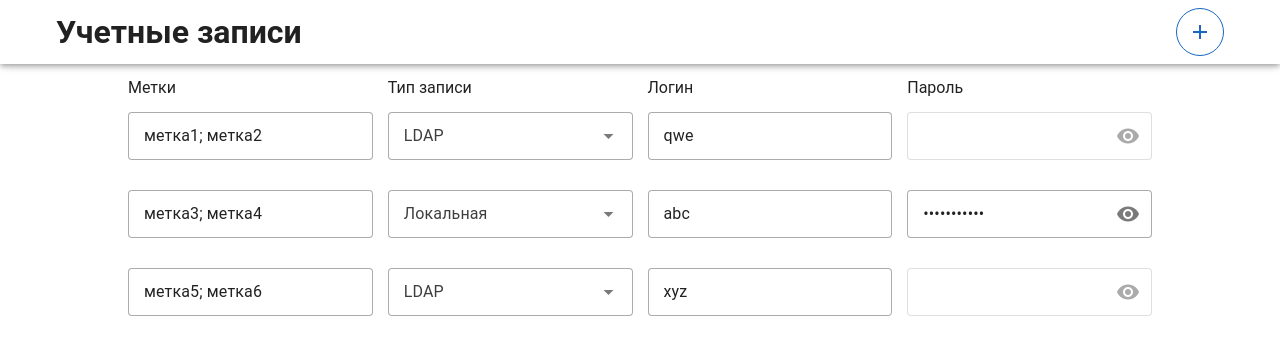
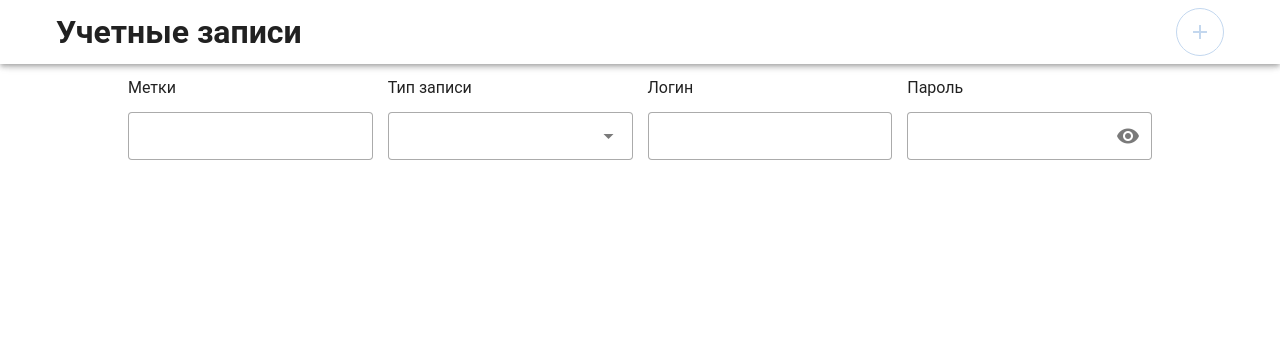
Before and after one commit to C4terp1llar/tq_intenship_2, a Vue app: page / in a window 1280 px wide. Both pictures are taken after a click on the button 1200 px from the left and 32 px from the top of the page. Shown: the top 354 px of the page. Built offline with nearby package versions, Linux system fonts and the light colour scheme.

Commit message:
доделал логику, сделал компоненту для встречи если массив аккаунтов пустой

```diff
--- a/src/App.vue
+++ b/src/App.vue
@@ -1,8 +1,13 @@
 <script setup lang="ts">
+
+import {useAccountsStore} from "@/stores/accounts";
+
+const  accountStore = useAccountsStore()
 
 import FormBody from "@/components/formBody.vue";
 import AppHeading from "@/components/appHeading.vue";
 import FormHeading from "@/components/formHeading.vue";
+import GreetScreen from "@/components/greetScreen.vue";
 </script>
 
 <template>
@@ -10,7 +15,10 @@ import FormHeading from "@/components/formHeading.vue";
     <v-app-bar>
       <app-heading/>
     </v-app-bar>
-    <v-main>
+    <v-main v-if="!accountStore.additionFlag && !accountStore.accountsList.length">
+      <greet-screen/>
+    </v-main>
+    <v-main v-else>
       <form-heading/>
       <form-body/>
     </v-main>
--- a/src/components/appHeading.vue
+++ b/src/components/appHeading.vue
@@ -1,5 +1,10 @@
 <script setup lang="ts">
+import {useAccountsStore} from "@/stores/accounts";
 
+const accountsStore = useAccountsStore();
+const handleClick = () => {
+  accountsStore.additionFlag = !accountsStore.additionFlag;
+}
 </script>
 
 <template>
@@ -7,7 +12,13 @@
     <h1>
       Учетные записи
     </h1>
-  <v-btn icon="mdi-plus" color="primary" variant="outlined" >
+    <v-btn
+        icon="mdi-plus"
+        :disabled="accountsStore.additionFlag"
+        color="primary"
+        variant="outlined"
+        @click="handleClick"
+    >
 
     </v-btn>
 
--- a/src/components/formBody.vue
+++ b/src/components/formBody.vue
@@ -1,11 +1,16 @@
 <script setup lang="ts">
+import {useAccountsStore} from "@/stores/accounts";
+
+const accountsStore = useAccountsStore();
 
 import FormItem from "@/components/formItem.vue";
+import NewFormItem from "@/components/newFormItem.vue";
 </script>
 
 <template>
   <v-form>
     <form-item/>
+    <new-form-item v-if="accountsStore.additionFlag"/>
   </v-form>
 </template>
 
--- a/src/components/formItem.vue
+++ b/src/components/formItem.vue
@@ -1,17 +1,23 @@
 <script setup lang="ts">
-import { ref} from "vue";
+import {computed, ref} from "vue";
 import {rules} from '@/utils/textValidation';
 import {useAccountsStore} from "@/stores/accounts";
-import {enterTags} from "@/utils/enterTag";
-import {enterLogins} from "@/utils/enterLogins";
 
 
 const accountsStore = useAccountsStore();
 
 const isPasswordVisible = ref<boolean[]>(accountsStore.accountsList.map(() => false)); // массив видимости паролей
 
-const tagsValue = ref<string[]>(enterTags(accountsStore.accountsList)); //использую хелпер, который из массива всех акков делает массив из тегов
-const loginsValue = ref<string[]>(enterLogins(accountsStore.accountsList)); //использую хелпер, который из массива всех акков делает массив из логинов
+const tagsValue = computed(() => {
+  let tagsArr: string[] = [];
+
+  for (const account of accountsStore.accountsList) {
+    const tagTexts = account.tags.map((tag) => tag.text).join("; ");
+    tagsArr.push(tagTexts);
+  }
+
+  return tagsArr;
+})
 
 const handleChangeTags = ( i: number, e: any) => {
   let newTagsInput: string = e.target.value; // берем значенеи из инпута
@@ -38,13 +44,20 @@ const handleChangeType = (i: number) => {
   return
 }
 
-
 const handleChangeLogin = (i: number, e: any) => {
   const newLoginInput: string = e.target.value; // берем значенеи из инпута
 
   if (!newLoginInput.length) return; // если длина нового логина ! то ретернимся и оставляем старый
 
   accountsStore.handleChangeLogin(i, newLoginInput);// если длина ок - вызываем ф-ию из стора и меняем логин у записи
+}
+
+const handleChangePassword = (i: number, e: any) => {
+  const newPassInput: string = e.target.value; // берем значенеи из инпута
+
+  if (!newPassInput.length) return; // если длина нового пароля ! то ретернимся и оставляем старый
+
+  accountsStore.handleChangePassword(i, newPassInput);// если длина ок - вызываем ф-ию из стора и меняем пароль у записи
 }
 </script>
 
@@ -57,7 +70,7 @@ const handleChangeLogin = (i: number, e: any) => {
         density="comfortable"
         variant="outlined"
         maxlength="50"
-        @focusout="(e: Event) => handleChangeTags(i, e)"
+        @blur="(e: Event) => handleChangeTags(i, e)"
     ></v-text-field>
 
     <v-select
@@ -70,12 +83,12 @@ const handleChangeLogin = (i: number, e: any) => {
     ></v-select>
 
     <v-text-field
-        v-model="loginsValue[i]"
+        v-model="account.login"
         class="align-center"
         density="comfortable"
         variant="outlined"
         maxlength="100"
-        :rules="[rules.required(loginsValue[i])]"
+        :rules="[rules.required(account.login)]"
         @focusout="(e: Event) => handleChangeLogin(i, e)"
     ></v-text-field>
 
@@ -90,6 +103,7 @@ const handleChangeLogin = (i: number, e: any) => {
         :append-inner-icon="isPasswordVisible[i] ? 'mdi-eye-off' : 'mdi-eye'"
         :type="isPasswordVisible[i] ? 'text' : 'password'"
         @click:append-inner="isPasswordVisible[i] = !isPasswordVisible[i]"
+        @focusout="(e: Event) => handleChangePassword(i, e)"
     ></v-text-field>
   </div>
 </template>
--- /dev/null
+++ b/src/components/greetScreen.vue
@@ -0,0 +1,15 @@
+<script setup lang="ts">
+
+</script>
+
+<template>
+  <div class="d-flex justify-center align-center pa-13">
+    <h3>добавьте запись, нажав на иконку </h3>
+    <v-icon color="primary">mdi-plus</v-icon>
+    <h3>выше</h3>
+  </div>
+</template>
+
+<style scoped>
+
+</style>
--- a/src/components/newFormItem.vue
+++ b/src/components/newFormItem.vue
@@ -1,6 +1,9 @@
 <script setup lang="ts">
 import {rules} from "@/utils/textValidation";
 import {ref} from "vue";
+import {useAccountsStore} from "@/stores/accounts";
+
+const accountsStore = useAccountsStore();
 
 const isPasswordVisible = ref<boolean>(false);
 
@@ -8,17 +11,58 @@ const tags = ref<string>('');
 const type = ref<string>('');
 const login = ref<string>('');
 const password = ref<string>('');
+
+const newTags = ref<{text: string}[]>([]);
+
+const handleSubmitTag = () => {
+  newTags.value = tags.value.replace(/;\s*$/, '').split(';').map(tag => ({ text: tag.trim() }))
+}
+
+const handleSubmit = () => {
+  console.log('Submitting form:', { tags: tags.value, type: type.value, login: login.value, password: password.value });
+
+  if (type.value === 'LDAP' && login.value.length >= 1){
+    console.log('пуш лдап')
+    accountsStore.addNewAccount({
+      tags: newTags.value,
+      type: type.value,
+      login: login.value,
+      password: null,
+    })
+    clearFields();
+    accountsStore.additionFlag = !accountsStore.additionFlag;
+  } else if (type.value === 'Локальная' && login.value.length >= 1 && password.value.length >= 1) {
+    console.log('пуш локал')
+    accountsStore.addNewAccount({
+      tags: newTags.value,
+      type: type.value,
+      login: login.value,
+      password: password.value,
+    })
+    clearFields();
+    accountsStore.additionFlag = !accountsStore.additionFlag;
+  } else {
+    return
+  }
+}
+
+const clearFields = () => {
+  tags.value = '';
+  type.value = '';
+  login.value = '';
+  password.value = '';
+}
 </script>
 
 <template>
   <div class="grid-container pb-2">
-
     <v-text-field
         v-model="tags"
         class="align-center"
         density="comfortable"
         variant="outlined"
         maxlength="50"
+        @focusout="handleSubmitTag"
     ></v-text-field>
 
     <v-select
@@ -27,6 +71,7 @@ const password = ref<string>('');
         class="align-center"
         density="comfortable"
         variant="outlined"
+        @focusout="handleSubmit"
     ></v-select>
 
     <v-text-field
@@ -36,6 +81,7 @@ const password = ref<string>('');
         variant="outlined"
         maxlength="100"
         :rules="[rules.required(login)]"
+        @focusout="handleSubmit"
     ></v-text-field>
 
     <v-text-field
@@ -49,10 +95,10 @@ const password = ref<string>('');
         :append-inner-icon="isPasswordVisible ? 'mdi-eye-off' : 'mdi-eye'"
         :type="isPasswordVisible ? 'text' : 'password'"
         @click:append-inner="isPasswordVisible = !isPasswordVisible"
+        @focusout="handleSubmit"
     ></v-text-field>
   </div>
 </template>
 
 <style scoped>
-
 </style>
--- a/src/stores/accounts.ts
+++ b/src/stores/accounts.ts
@@ -1,84 +1,65 @@
-import {ref, computed, reactive} from 'vue'
-import {defineStore} from 'pinia'
-import type {AccountsList} from "@/types/interfaces";
+import {ref, reactive, watch} from 'vue';
+import { defineStore } from 'pinia';
+import type { AccountsList } from "@/types/interfaces";
+
+const LOCAL_STORAGE_KEY = 'accountsList';
 
 export const useAccountsStore = defineStore('accounts', () => {
 
-  const accountsList = reactive<AccountsList[]>(
-    [
-      {
-        tags: [
-          {
-            text: 'метка1',
-          },
-          {
-            text: 'метка2',
-          }
-        ],
-        type: 'LDAP',
-        login: 'qwe',
-        password: null
-      },
-      {
-        tags: [
-          {
-            text: 'метка3',
-          },
-          {
-            text: 'метка4',
-          }
-        ],
-        type: 'Локальная',
-        login: 'abc',
-        password: 'password123'
-      },
-      {
-        tags: [
-          {
-            text: 'метка5',
-          },
-          {
-            text: 'метка6',
-          }
-        ],
-        type: 'LDAP',
-        login: 'xyz',
-        password: null
-      },
-    ]
-  );
+  const loadFromLocalStorage = (): AccountsList[] => {
+    const storedData = localStorage.getItem(LOCAL_STORAGE_KEY);
+    if (storedData) {
+      return JSON.parse(storedData) as AccountsList[];
+    }
+    return [];
+  };
 
-  const handleChangeTags = (newTags: {text: string}[], i: number) => {
+  const saveToLocalStorage = (): void => {
+    localStorage.setItem(LOCAL_STORAGE_KEY, JSON.stringify(accountsList));
+  };
+
+
+  const accountsList = reactive<AccountsList[]>(loadFromLocalStorage());
+
+  const additionFlag = ref<boolean>(false);
+
+  const handleChangeTags = (newTags: { text: string }[], i: number) => {
     accountsList[i].tags = newTags;
-  }
-
-  const handleChangeType = (i: number, newType: 'LDAP' | 'Локальная') => {
-    accountsList[i].type = newType;
-  }
+    saveToLocalStorage();
+  };
 
   const getCurrentType = (i: number) => {
-    return accountsList[i].type
-  }
-
-  const getCurrentPassword = (i: number) => {
-    return accountsList[i].password
-  }
+    return accountsList[i].type;
+  };
 
   const handleChangePasswordToNull = (i: number) => {
     accountsList[i].password = null;
-  }
+    saveToLocalStorage();
+  };
+
+  const handleChangePassword = (i: number, newPassword: string) => {
+    accountsList[i].password = newPassword;
+    saveToLocalStorage();
+  };
 
   const handleChangeLogin = (i: number, newLogin: string) => {
     accountsList[i].login = newLogin;
+    saveToLocalStorage();
+  };
+
+  const addNewAccount = (newAccount: AccountsList) => {
+    accountsList.push(newAccount);
+    saveToLocalStorage();
   }
 
   return {
+    additionFlag,
     accountsList,
     handleChangeTags,
     getCurrentType,
-    handleChangeType,
-    getCurrentPassword,
     handleChangePasswordToNull,
-    handleChangeLogin
-  }
-})
+    handleChangePassword,
+    handleChangeLogin,
+    addNewAccount
+  };
+});
--- a/src/types/interfaces.ts
+++ b/src/types/interfaces.ts
@@ -1,6 +1,6 @@
 export interface AccountsList {
   tags: Array<{ text: string }> | [],
-  type: 'LDAP' | 'Локальная',
+  type: 'LDAP' | 'Локальная' | string,
   login: string,
   password: string | null
 }
--- a/src/utils/enterLogins.ts
+++ /dev/null
@@ -1,11 +0,0 @@
-import type {AccountsList} from "@/types/interfaces";
-
-export function enterLogins (accounts: AccountsList[]): string[] {
-  let loginsArr: string[] = [];
-
-  for (const account of accounts) {
-    loginsArr.push(account.login)
-  }
-
-  return loginsArr;
-}
--- a/src/utils/enterTag.ts
+++ /dev/null
@@ -1,13 +0,0 @@
-import type {AccountsList} from "@/types/interfaces";
-
-
-export function enterTags (accounts: AccountsList[]): string[] {
-  let tagsArr: string[] = [];
-
-  for (const account of accounts) {
-    const tagTexts = account.tags.map((tag) => tag.text).join("; ");
-    tagsArr.push(tagTexts);
-  }
-
-  return tagsArr;
-}
--- a/src/utils/textValidation.ts
+++ b/src/utils/textValidation.ts
@@ -1,15 +1,4 @@
 export const rules = {
   required: (value: string) => !!value || 'Поле обязательно',
-  lengthPass: (password: string) => {
-    return password.length >= 6 || 'Увеличьте длину пароля'
-  },
-  lengthNickname: (nick: string) => {
-    return nick.length >= 6 || 'Увеличьте длину никнейма'
-  },
-  lengthTag: (tag: string) => {
-    return tag.length >= 6 || 'Минимальная длина 6 символов'
-  },
-  onlyDigitOrLetterPass: (password: string) => {
-    return /[A-z,a-z]/.test(password) && /\d/.test(password) || 'Добавьте буквы и цифры'
-  }
+
 }
```
Lines whose indentation alone changed are shown as unchanged.
